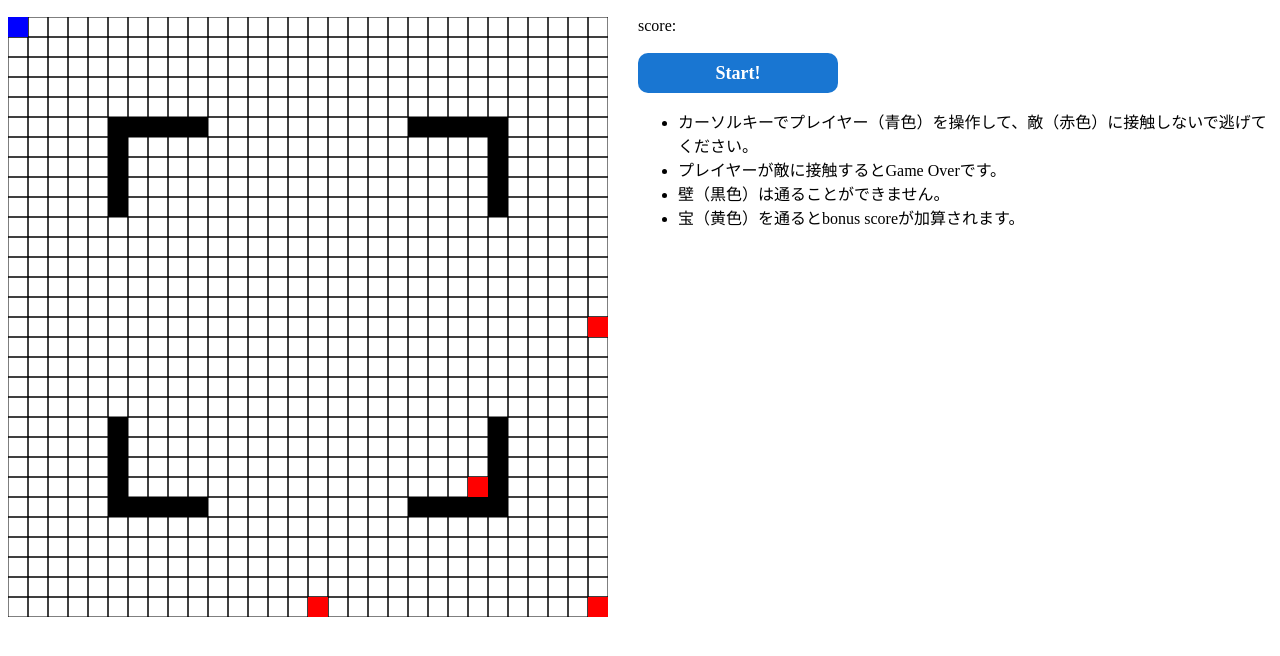
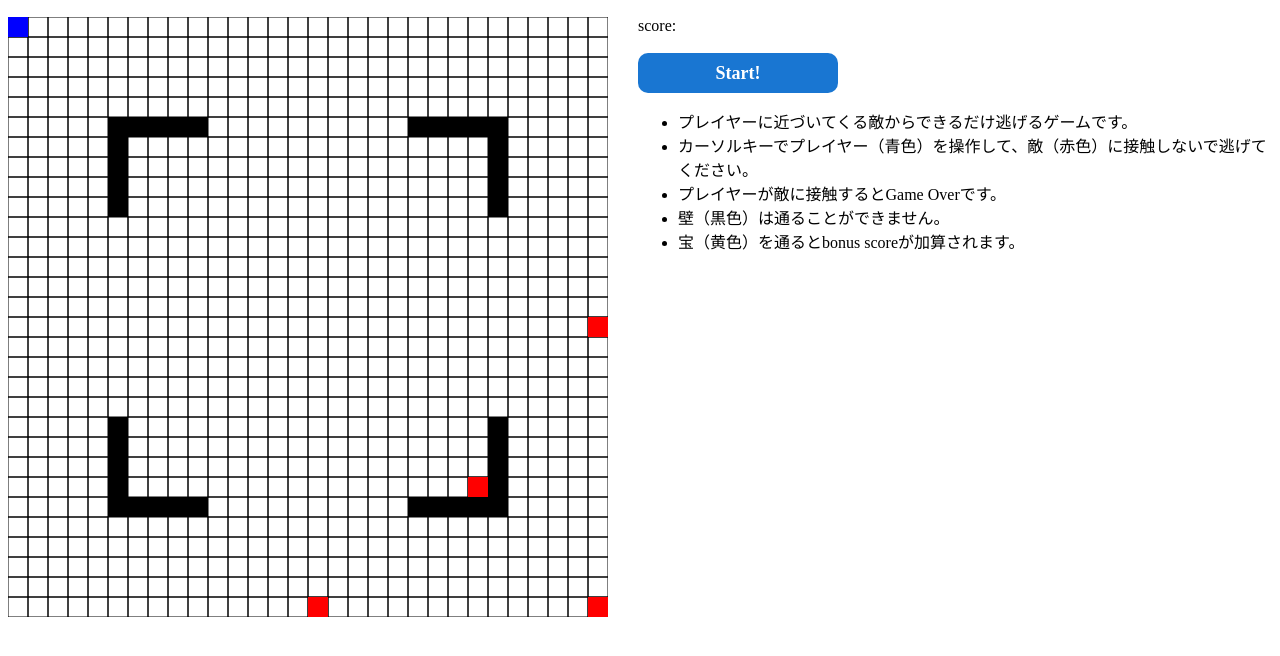
Before and after one commit to kabuto64425/escape, a plain HTML site: page index.html in a window 1280 px wide. Shown: the part 50-706 px from the top of the page. Drawn offline with Linux system fonts and the light colour scheme.

Commit message:
ゲーム説明を編集

```diff
--- a/index.html
+++ b/index.html
@@ -50,6 +50,7 @@
       <div id="gameStart" class="original-button">Start!</div>
       <div>
         <ul>
+          <li>プレイヤーに近づいてくる敵からできるだけ逃げるゲームです。</li>
           <li>カーソルキーでプレイヤー（青色）を操作して、敵（赤色）に接触しないで逃げてください。</li>
           <li>プレイヤーが敵に接触するとGame Overです。</li>
           <li>壁（黒色）は通ることができません。</li>
```
